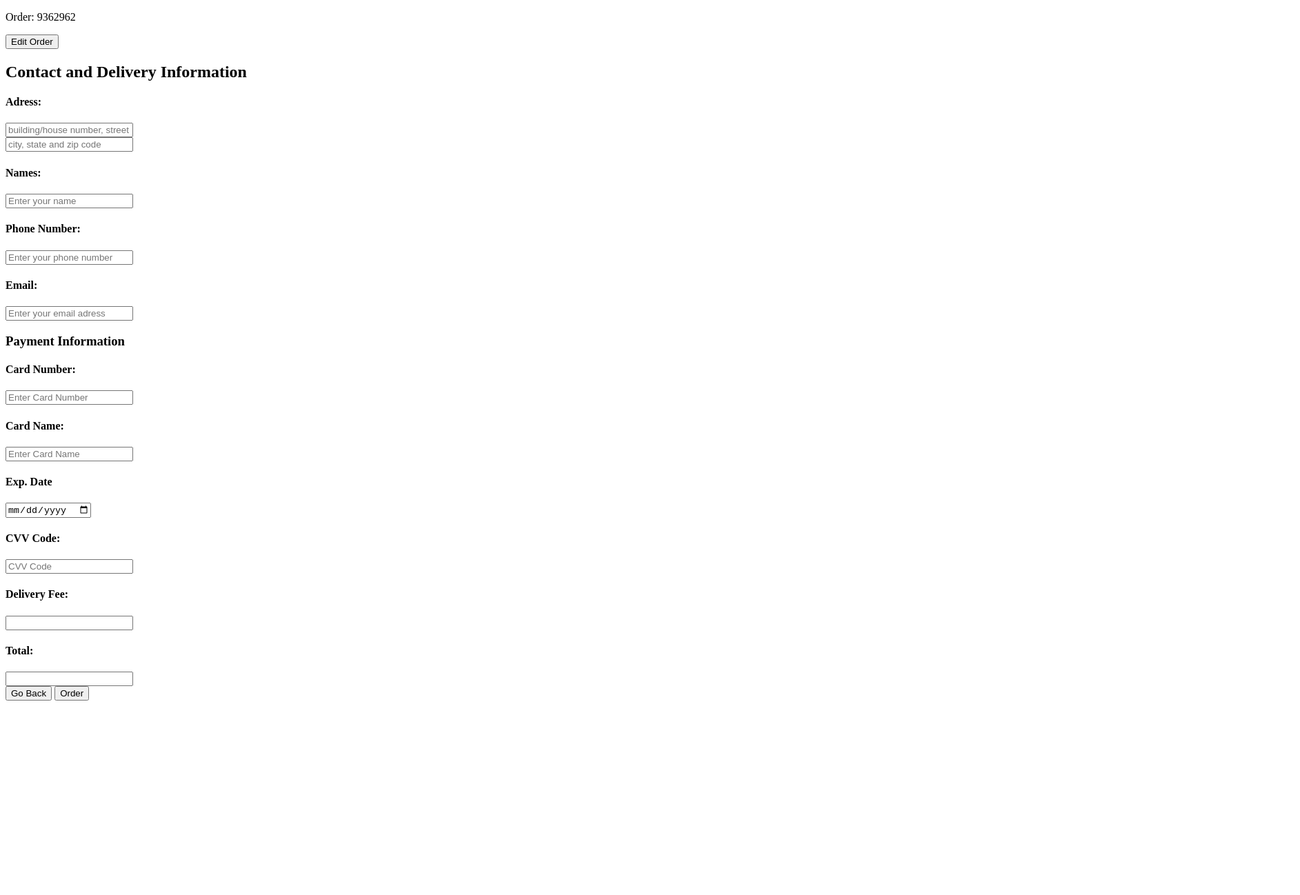
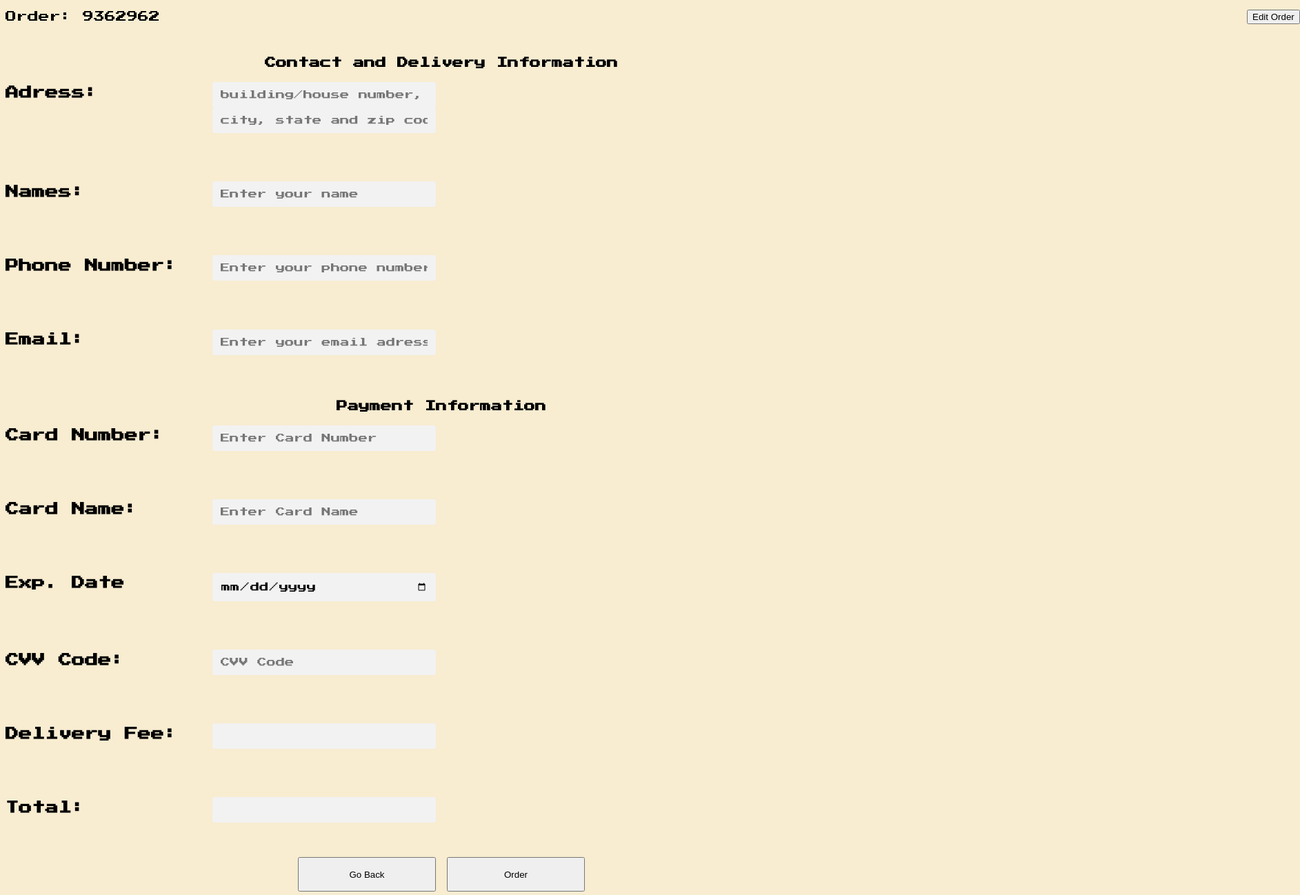
Before and after one commit to Verde9/Fresh-Baked-App, a plain HTML site: page checkout.html in a window 1280 px wide. Shown: the whole page at 69% size, 1885 px wide, since content can reach past the window. Before the commit the page ends 1024 px from the top, so only its background shows below. Drawn offline with Linux system fonts and the light colour scheme.

Commit message:
created and  put my css into style.css created by green

```diff
--- a/checkout.html
+++ b/checkout.html
@@ -5,6 +5,7 @@
     <meta http-equiv="X-UA-Compatible" content="IE=edge" />
     <meta name="viewport" content="width=device-width, initial-scale=1.0" />
     <title>Checkout</title>
+    <link rel="stylesheet" href="./style.css" />
   </head>
   <body>
     <div>
@@ -13,7 +14,7 @@
     </div>
     <section>
       <main>
-        <h1>Contact and Delivery Information</h1>
+        <h1 id="contact_info_label">Contact and Delivery Information</h1>
       </main>
       <div>
         <section>
@@ -64,7 +65,7 @@
       <div>
         <section>
           <main>
-            <h1>Payment Information</h1>
+            <h1 id="pay_label">Payment Information</h1>
           </main>
           <form id="paymentInformation">
             <h4>Card Number:</h4>
--- a/style.css
+++ b/style.css
@@ -1,6 +1,6 @@
 body {
     background-color: #F8ECD1;
-    text-align: center;
+    font-family: myFirstFont;
 }
 
 #top_div {
@@ -43,6 +43,84 @@ body {
     font-size: 100px;
 }
 
-h1 {
+#contact_info_label {
+    font-family: myFirstFont;
+    text-align: center;
+    font-size:medium;
+}
+
+#pay_label {
+    text-align: center;
+    font-size:medium;
     font-family: myFirstFont;
 }
+
+
+#editOrder_btn{
+    position: relative;
+    left: 1800px;
+    top: -35px;
+}
+h4{
+    font-size: larger;
+    font-family: myFirstFont;
+}
+input{
+    border: none;
+    appearance: none;
+    background: #f2f2f2;
+    padding: 12px;
+    border-radius: 3px;
+    width: 300px;
+    outline: none;
+    position: relative;
+    left: 300px;
+    top: -50px;
+    font-family: myFirstFont;
+}
+#checkoutBtn{
+    text-align: center;
+}
+#goBack_btn{
+    width: 200px;
+    height: 50px;
+}
+#order_btn{
+    width: 200px;
+    height: 50px;
+}
+#container{
+    position: relative;
+    top: 400px;
+    margin-left: 100px;
+    margin-right: 100px;
+}
+h3{
+    position: relative;
+    top: -50px;
+    font-family: myFirstFont;
+    text-align: center;
+
+
+}
+#text{
+    position: relative;
+    top: 8px;
+    color: Black;
+    font-size: large;
+    font-weight: 500;
+    font-family: myFirstFont;
+}
+.progress{
+    height: 9vh;
+}
+
+#top_ban{
+    text-align: center;
+}
+
+
+@font-face {
+    font-family: myFirstFont;
+    src: url(./Press_Start_2P/PressStart2P-Regular.ttf);
+}
--- a/tracker.js
+++ b/tracker.js
@@ -5,8 +5,7 @@ let width = 1;
 let i = 0;
 
 //havee to bring value of the order number from database
-document.getElementById("h1_order").innerText =
-  "Order Confirmation " + "Number: ";
+document.getElementById("h1_order").innerText = "Number: ";
 console.log("hola");
 
 moveBar();
```
Also changed, not shown: tracker.html (+4 -2 lines).
